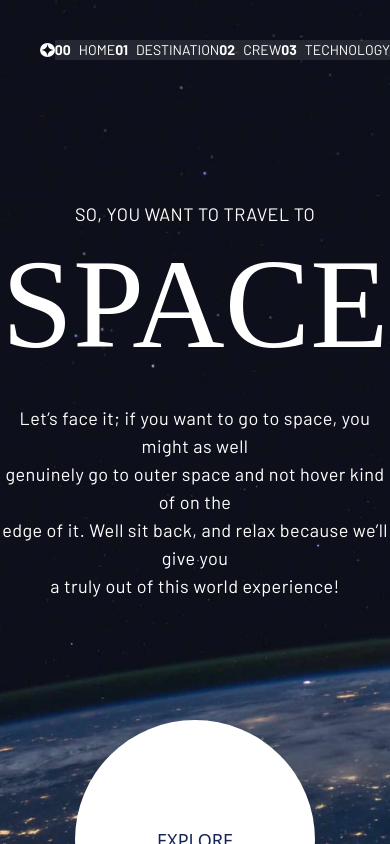
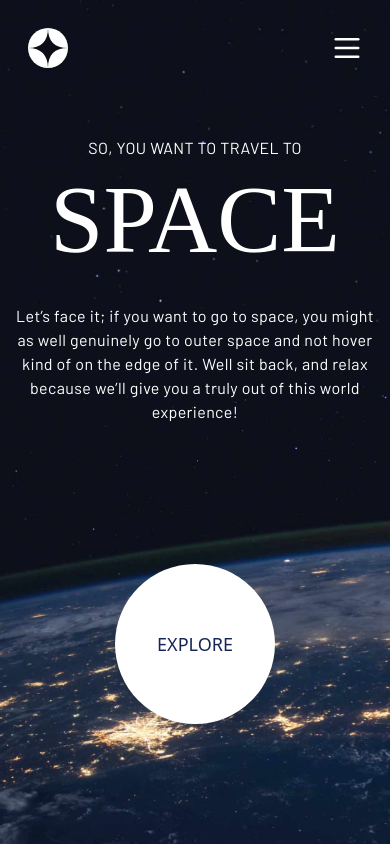
Before and after one commit to Brian9975/Space-Tourism-Website, a React (Vite) app: page / in a window 390 px wide. Shown: the top 844 px of the page. Built offline with nearby package versions, Linux system fonts and the light colour scheme; a web font is replaced by a local one.

Commit message:
Added the mobile sidebar to the home page

```diff
--- a/src/pages/home/index.tsx
+++ b/src/pages/home/index.tsx
@@ -1,55 +1,91 @@
-
-import { Link, useNavigate } from "react-router-dom"
+import { useState } from "react"
+import { TextAlignJustify, X } from "lucide-react"
+import { Link, useNavigate, NavLink } from "react-router-dom"
 
 
 
 
 export default function Home() {
+const [sideOpen, setSideOpen] = useState(false)
 
-
+const links = [
+  { path: '/destination', label: 'Destination', number: "01"},
+  { path: '/crew', label: 'Crew', number: "02"},
+  { path: '/technology', label: 'Technology', number: "03" },
+]
  const navigate = useNavigate()
   return (
     <div className='bg-cover sm:bg-(image:--bg-tablet) md:bg-(image:--bg-desktop) bg-(image:--bg-mobile) text-white bg-center min-h-screen'
     style={{  '--bg-desktop': `url(/assets/home/background-home-desktop.jpg)`, '--bg-mobile': `url(/assets/home/background-home-mobile.jpg)`, '--bg-tablet': `url(/assets/home/background-home-tablet.jpg)`,} as React.CSSProperties}>
-      <div className="flex  pt-10 items-center justify-between">
-        <div className="pl-10">
+      <div className="flex md:pt-10 p-7 sm:p-0 items-center justify-between">
+        <div className="md:pl-10">
            <Link to={"/"}><img className="w-10" src="/assets/shared/logo.svg"/></Link>
         </div>
 
-        <div className="flex">
-          <div className={"w-60 z-50 hidden  sm:flex flex-col items-center justify-center"}>
+          {<div className={`sm:hidden transition-all ease-out duration-500 ${sideOpen ? "-z-50" : " z-10"}`}>
+            <TextAlignJustify onClick={() => setSideOpen(true)} className="cursor-pointer" size={30}/>
+          </div>}
+
+
+        <div className="hidden  sm:flex">
+          <div className={"w-60 z-50 hidden  md:flex flex-col items-center justify-center"}>
             <div><p className="opacity-0">Lorem ipsum dolor sit amet.</p></div>
             <div className="border-t border-white/30 w-80"><p className="opacity-0">Lorem ipsum dolor sit amet.</p></div>
           </div>
-          <nav className="text-sm font-display flex items-center md:gap-12 md:py-8 md:px-30 bg-white/10">
-            <div>
-            <Link to={"/"}><span className="pr-2 font-bold">00</span>HOME</Link>
+          <nav className="text-sm font-display  flex  items-center md:gap-12  md:px-30 bg-white/10">
+              <NavLink to="/" className={({isActive}) => `uppercase py-8 ${isActive ? "border-b-3 border-white" :  "border-b-3 border-transparent"}`} ><span className="pr-2 font-bold">00</span>Home</NavLink>
+          { links.map(link => (
+              <div key={link.number}>
+            <NavLink className={({isActive}) => `uppercase py-8 ${isActive ? "border-b-3 border-white" :  "border-b-3 border-transparent"}`} to={link.path}><span className="pr-2 font-bold">{link.number}</span>{link.label.toUpperCase()}</NavLink>
             </div>
-            <div>
-            <Link to={"/destination"}><span className="pr-2 font-bold">01</span>DESTINATION</Link>
-            </div>
-            <div>
-            <Link to={"/crew"}><span className="pr-2 font-bold">02</span>CREW</Link>
-            </div>
-            <div>
-            <Link to={"/technology"}><span className="pr-2 font-bold">03</span>TECHNOLOGY</Link>
-            </div>
+          ))
+
+}
           </nav>
         </div>
       </div>
 
+
+{/* Overlay */}
+<div onClick={() => setSideOpen(false)} className={`inset-0 fixed transition-all duration-500 ease-out  ${sideOpen ? "z-30" : "-z-50"}`}></div>
+      {/* Mobile Sidebar */}
+      {
+      <aside className={`transition-all  duration-500 ease-out ${sideOpen ? "translate-x-0" : "translate-x-full"}   sm:hidden  fixed right-0 top-0 backdrop-blur-lg z-50 bg-white/1 h-screen`}>
+        <div className="flex justify-end p-5">
+          <X onClick={() => setSideOpen(false)} className="cursor-pointer" size={30}/>
+        </div>
+
+        <nav className="text-sm w-64 mt-15 font-display ">
+         <div>
+          <div className="flex ml-7 max-w-64">
+          <NavLink to="/" className={({isActive}) => `my-3 hover:border-white/50 uppercase w-full  ${isActive ? "border-r-4  border-white" :  "border-r-4 border-transparent"}`} ><span className="pr-2 font-bold">00</span>Home</NavLink>
+          </div>
+          { links.map(link => (
+              <div key={link.number} className="flex ml-7 flex-col space-y-10 max-w-64">
+            <NavLink className={({isActive}) => `uppercase hover:border-white/50 w-full my-3   ${isActive ? "border-r-4 border-white" :  "border-r-4 border-transparent"}`} to={link.path}><span className="pr-2 font-bold">{link.number}</span>{link.label.toUpperCase()}</NavLink>
+            </div>
+
+
+          ))
+
+}
+</div>
+        </nav>
+      </aside>
+
+              }
       {/* Hero */}
-      <main className="md:flex grid place-items-center  py-35 md:justify-around md:items-center">
+      <main className="md:flex grid place-items-center  md:py-35 py-10 md:justify-around md:items-center">
         <div>
-          <p className="font-display md:text-left text-center tracking-wide text-lg">SO, YOU WANT TO TRAVEL TO</p>
-          <p className="text-9xl pt-3 pb-9 text-center md:text-left font-custom">SPACE</p>
-          <p className="md:text-sm text-center md:text-left text-lg tracking-wide font-display">Let’s face it; if you want to go to space, you might as well<br/> genuinely go to outer space and not hover kind of on the<br/> edge of it. Well sit back, and relax because we’ll give you<br/> a truly out of this world experience!</p>
+          <p className="font-display md:text-left text-center tracking-wide text-md sm:text-lg">SO, YOU WANT TO TRAVEL TO</p>
+          <p className="sm:text-9xl text-8xl pt-3 pb-9 text-center md:text-left font-custom">SPACE</p>
+          <p className="md:text-sm text-center w-94 md:text-left text-md tracking-wide font-display">Let’s face it; if you want to go to space, you might as well genuinely go to outer space and not hover kind of on the edge of it. Well sit back, and relax because we’ll give you a truly out of this world experience!</p>
         </div>
 
 
 
            <div>
-        <button onClick={() => navigate("/destination")} className="md:h-45 mt-30 h-60 w-60  hover:ring-white/10 hover:ring-100  transition-all cursor-pointer md:w-45 text-blue-950 text-lg rounded-full bg-white">
+        <button onClick={() => navigate("/destination")} className="md:h-45 mt-35 mb-35 md:h-60 md:w-60 h-40 w-40 hover:ring-white/10 hover:ring-100  transition-all cursor-pointer md:w-45 text-blue-950 hover:text-blue-950/70 text-lg rounded-full bg-white">
           EXPLORE
         </button>
         </div>
```
